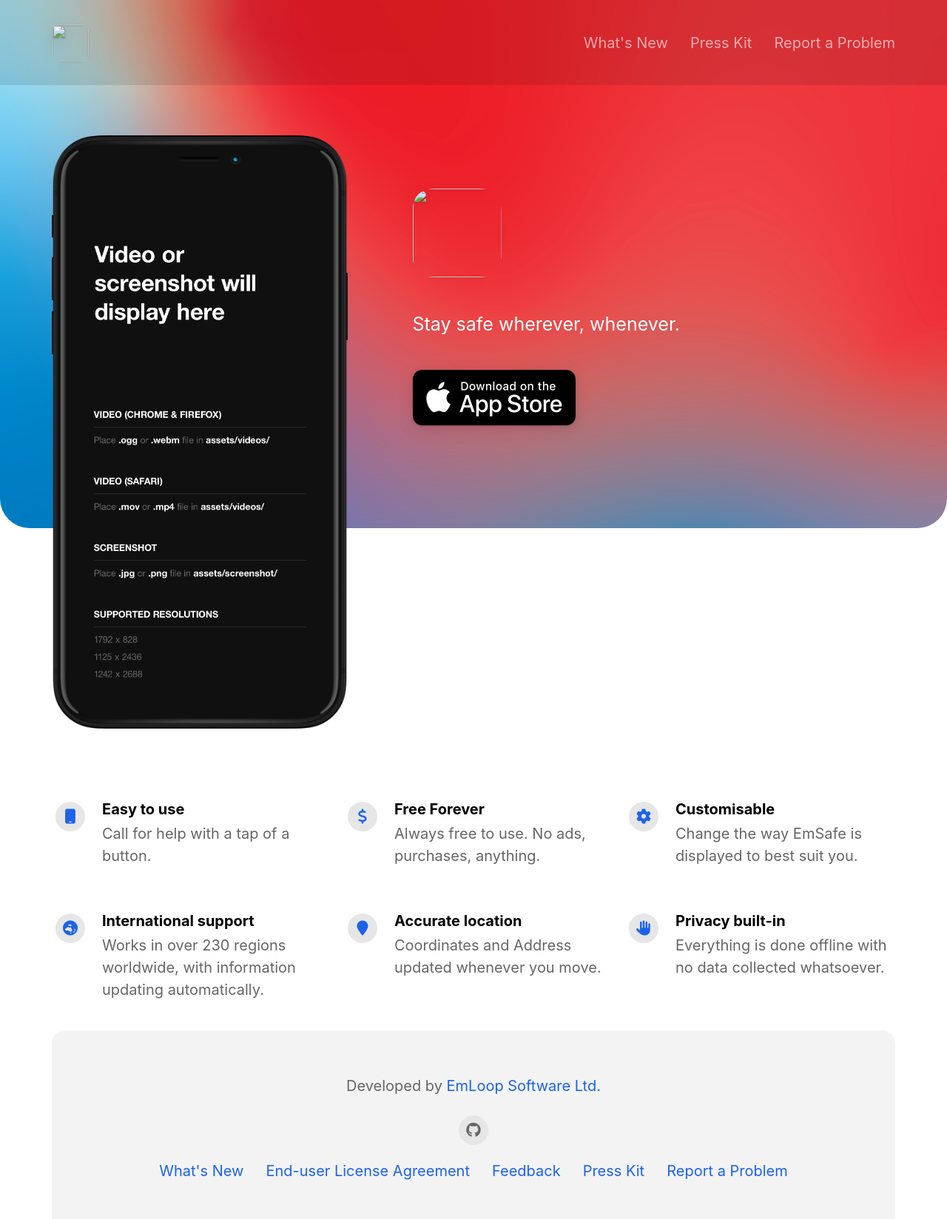
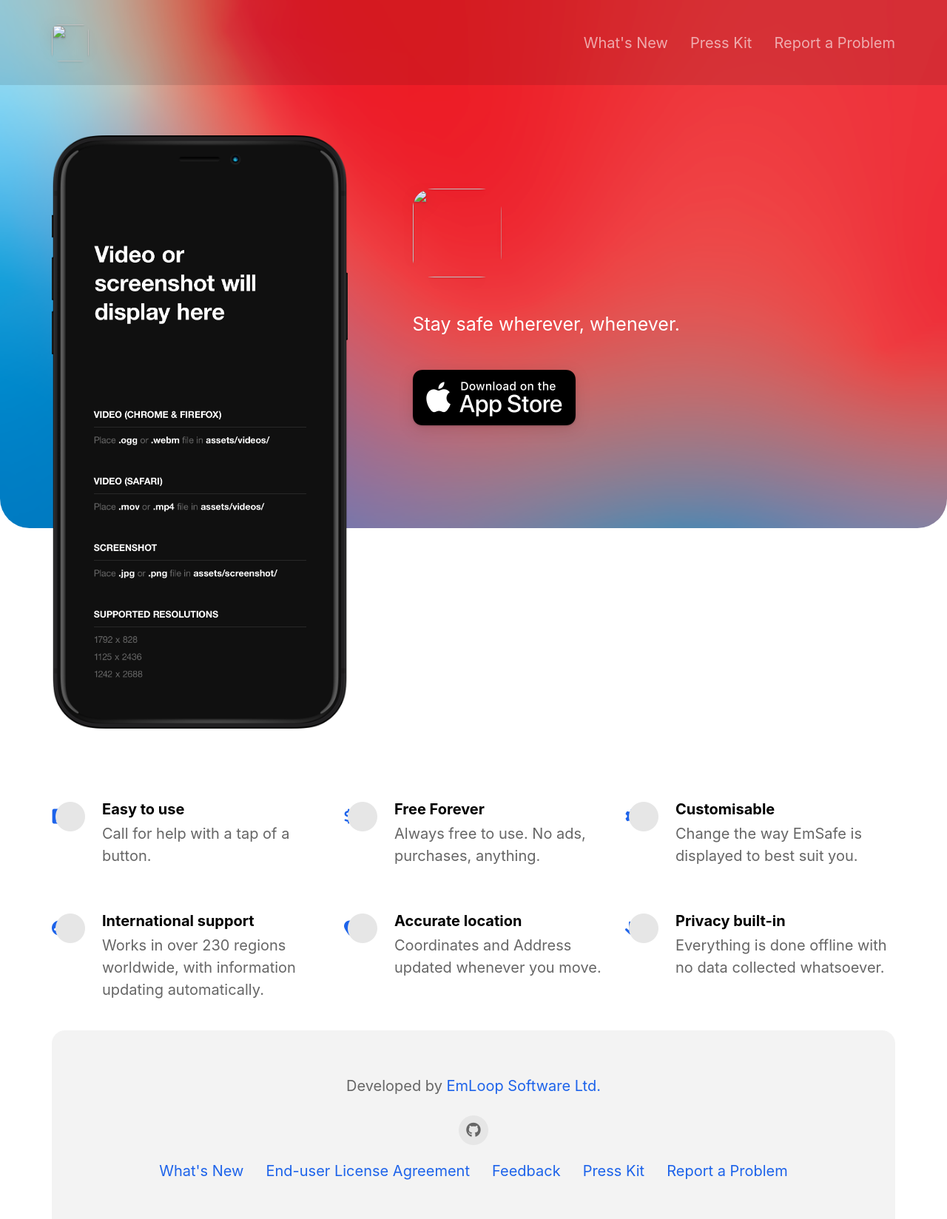
Before and after one commit to EmLoopSoftware/EmSafe-Web, a Jekyll site: the page built from index.html, in a window 1280 px wide. Shown: the whole page at 74% size. Built offline with Jekyll 4.4.1, drawn with Linux system fonts in a browser that asks for light colours; nearby versions of some CDN libraries.

Commit message:
Update features.html

```diff
--- a/_includes/features.html
+++ b/_includes/features.html
@@ -7,7 +7,7 @@
         <div>
             <span class="fa-stack fa-1x">
                 <i class="iconBack fa-solid fa-circle fa-stack-2x"></i>
-                <i class="iconTop fa-solid fa-{{ feature.fontawesome_icon_name }} fa-stack-1x"></i>
+                <i class="iconTop fa-solid fa-{{ feature.fontawesome_icon_name }}"></i>
             </span>
         </div>
         <div class="featureText">
```
